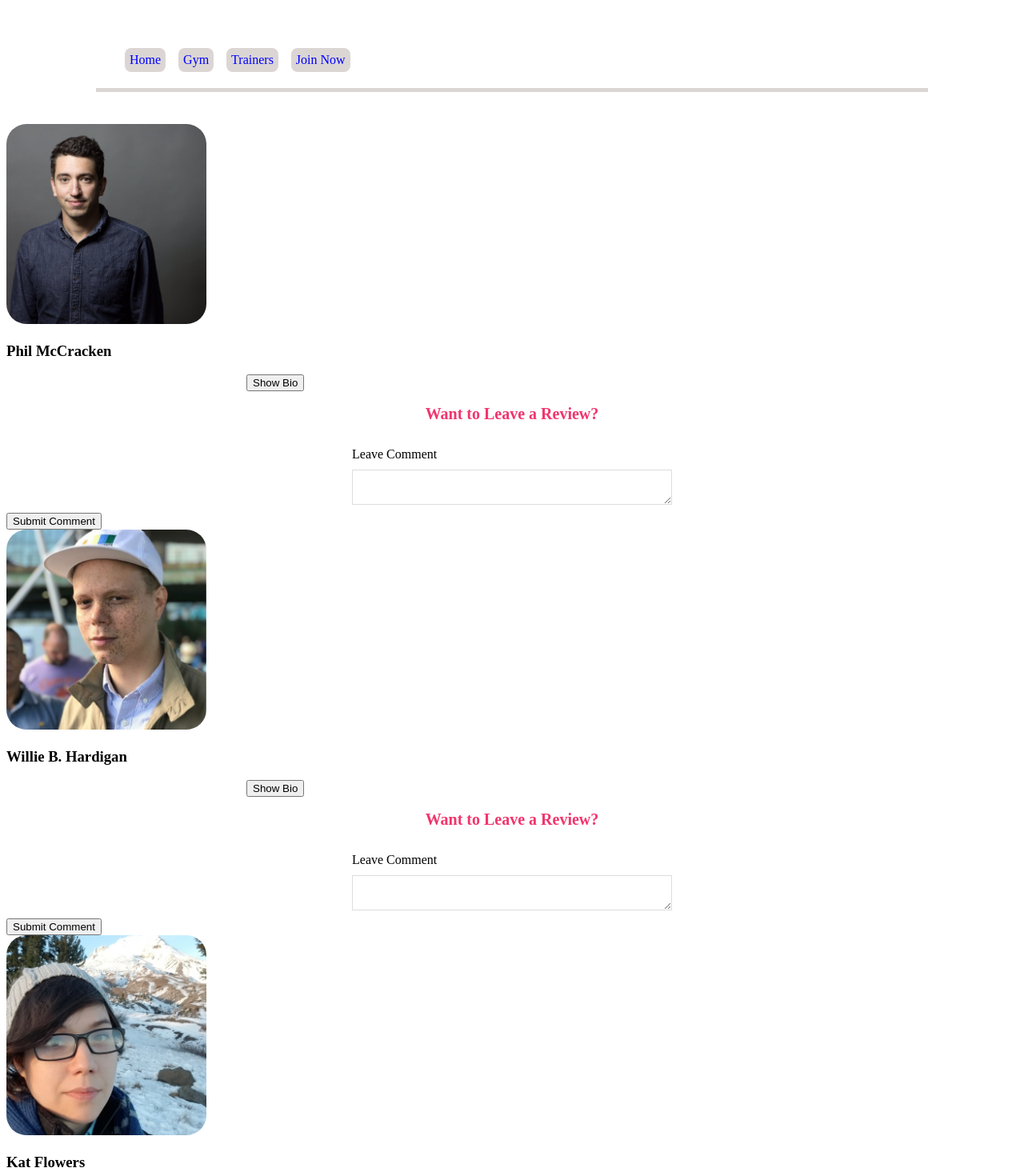
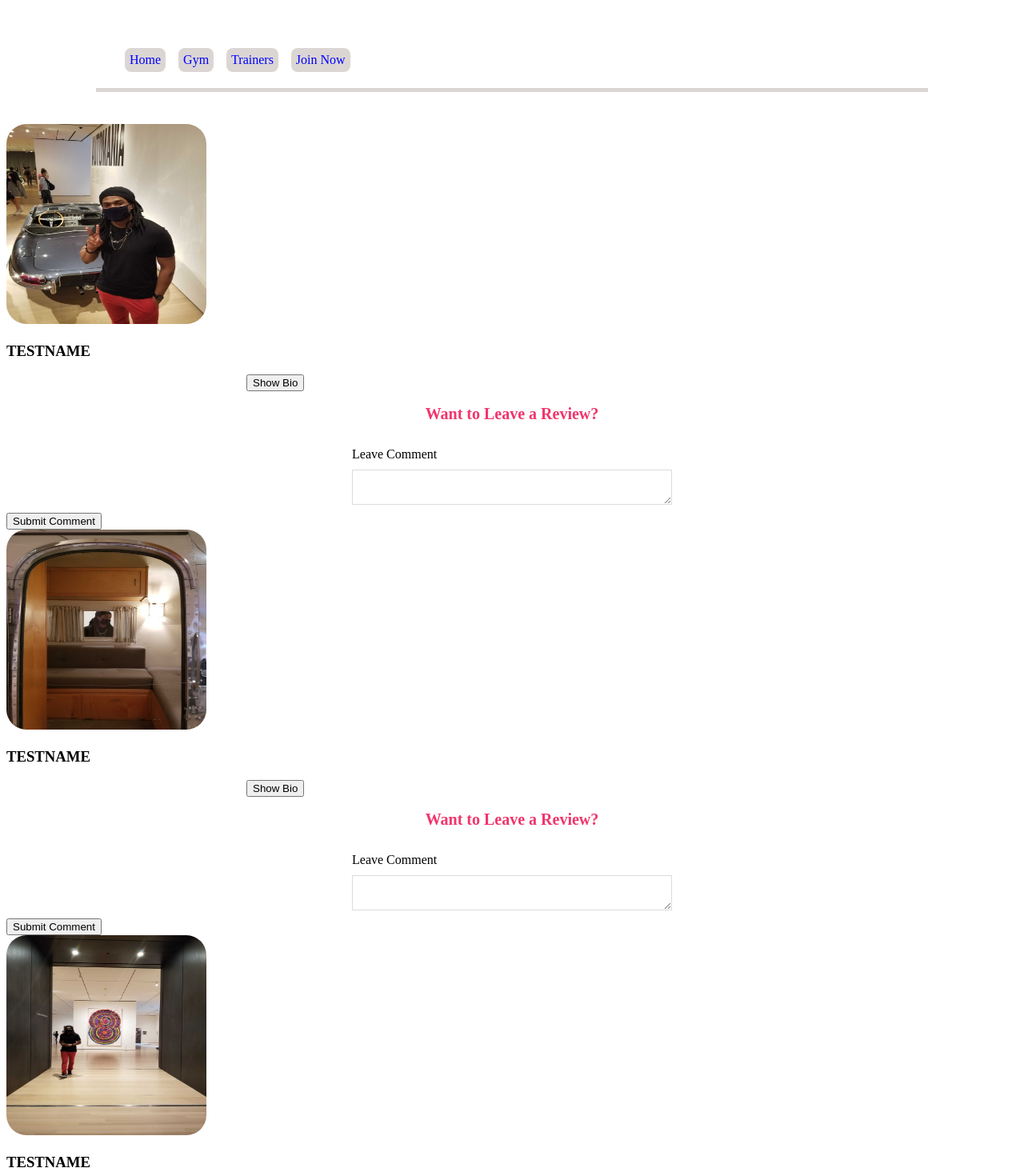
Before and after one commit to josephafulkerson/groupProjectPhase2, a React (Create React App) app: page /trainers in a window 1280 px wide. Shown: the top 1470 px of the page at 80% size. Built offline with nearby package versions, Linux system fonts and the light colour scheme; data requests are answered from the project's data file.

Commit message:
db.json update

```diff
--- a/db.json
+++ b/db.json
@@ -6,54 +6,60 @@
         "id": 1,
         "name": "Bench Press",
         "image": "BenchPress.jpg",
-        "quantity": 10
+        "quantity": 10,
+        "more-info": ""
       },
       {
         "id": 2,
         "name": "Squat Rack",
         "image": "SquatRack.jpg",
-        "quantity": 5
+        "quantity": 5,
+        "more-info": ""
       },
       {
         "id": 3,
         "name": "Treadmill",
         "image": "Treadmill.jpg",
-        "quantity": 20
+        "quantity": 20,
+        "more-info": ""
       },
       {
         "id": 4,
         "name": "Cable Machine",
         "image": "CableRow.jpg",
-        "quantity": 8
+        "quantity": 8,
+        "more-info": ""
       },
       {
         "id": 5,
         "name": "Dumbells",
         "image": "Dumbells.jpg",
-        "quantity": 10
+        "quantity": 10,
+        "more-info": ""
       },
       {
         "id": 6,
         "name": "Ball Machine",
         "image": "BallMachine.jpg",
-        "quantity": 10
+        "quantity": 10,
+        "more-info": ""
       }
     ],
 
     "trainers": [
       {
-        "name": "Phil McCracken",
-        "image": "Greg.jpeg",
+        "name": "TESTNAME",
+        "image": "test1.jpg",
         "bio": "I didn't know what family was before S&J. All I used to have was my twin mattress and bed-bugs to keep me company. Like Ralph. But that all changed when I decided to go to S&J. It’s a real family, with weights! Come down and make friends with the staff. When you're ready to get your personal training on I am here to help. Not only will I help you hit your personal records. I will take pity on your personal shortcomings. We are going to train your body and mind,for that thing your parents did. So come on down to S&J cause you need help."
       },
       {
-        "name": "Willie B. Hardigan",
-        "image": "Adam.jpeg",
+        "name": "TESTNAME",
+        "image": "test2.jpg",
         "bio": "Once upon a time I used to do bad things with the wrong people. It landed me in jail. Locked up, for some bud I got from some guy wearing a snap-back. After I served 10, I got out and wanted to change my life. Now I'm here at S&J making sure that you stay off the streets and you get in the gym. My workouts are prison court-yard style. That’s tough! We are using dumbbells, pull up bars, and good old cement to get through my workouts. When we are done, as a reward, it’s a pack of ramen-noodles for your post work out meal. Shrimp Flavor. See you in the gym!"
       },
       {
-        "name": "Kat Flowers",
-        "image": "Ix.jpeg",
+        "name": "TESTNAME",
+        "image": "test3.jpg",
         "bio": "When I was little father made me wrestle bear. But bear did not want to fight. Bear was kind and wanted to be friend. Weak bear! We eat that night, and we never go hungry. Never be bear. At S&J we take on bears. We take on lion, and we take on lazy. With number 1 scientific meal plan of snake protein and vodka we make you big and strong. Come on down to S&J and if you live through pain. If you make it congratulations you get to do it again tomorrow."
       }
     ],
@@ -71,6 +77,7 @@
 
     "comments": [
       {
+        "id": 1,
         "comment":  "test review"
       }
     ],
--- a/src/components/App.jsx
+++ b/src/components/App.jsx
@@ -16,6 +16,7 @@ function App(addMember) {
   const [members, setMembers] = useState([])
   const [trainers, setTrainers] = useState([]);
   const [ facility, setFacility ] = useState([]);
+  const [ comments, setComments ] = useState([])
 
   useEffect(() => {
     fetch(`${BASE_API_URL}/trainers`)
@@ -40,6 +41,12 @@ function App(addMember) {
       .then(data => setFacility(data))
   }, [])
 
+  useEffect(() => {
+    fetch('http://localhost:8000/comments')
+    .then(r => r.json())
+    .then(data => setComments(data))
+}, [])
+
   return (
     <div>
       <Header />
@@ -53,7 +60,7 @@ function App(addMember) {
         </Route>
         <Route exact path='/trainers'>
           {trainers.map((item) => (
-            <Trainers trainerList={item} key={item.id} />
+            <Trainers trainerList={item} key={item.id} comments={comments}/>
           ))}
         </Route>
         <Route exact path='/join'>
--- /dev/null
+++ b/src/components/CommentCard.jsx
@@ -0,0 +1,12 @@
+import React from 'react'
+
+const CommentCard = ({comment}) => {
+    console.log(comment)
+    return (
+        <ul>
+            <li>{comment}</li>
+        </ul>
+    )
+}
+
+export default CommentCard
--- a/src/components/Trainers.jsx
+++ b/src/components/Trainers.jsx
@@ -1,35 +1,40 @@
-import React, { useState, useEffect } from 'react'
-
-function Trainers({trainerList}) {
-
-    const { name, image, bio } = trainerList
-    const [ showBio, setShowBio ] = useState(false)
-    const [ comments, setComments ] = useState([])
-    const [review, setReview] = useState("")
+import React, { useState, useEffect } from "react";
+import CommentCard from "./CommentCard";
 
 
-    const images = require.context('../trainerPhotos', true)
+function Trainers({ trainerList, comments }) {
+  const { name, image, bio } = trainerList;
+  const [showBio, setShowBio] = useState(false);
+  const [review, setReview] = useState("");
+
+
+  const images = require.context("../trainerPhotos", true);
   let trainerImage = images(`./${image}`).default;
 
-    useEffect(() => {
-        fetch('http://localhost:8000/comments')
-        .then(r => r.json())
-        .then(data => setComments(data))
-    }, [])
+  const handleSubmit = (e) => {
+    e.preventDefault();
+  };
 
-    const handleSubmit = (e) => {
-        e.preventDefault()
 
-    }
 
   return (
     <div>
-            <img src={trainerImage} width='250px' height='250px' style={{borderRadius:"10%"}}/>
+      <img
+        src={trainerImage}
+        width="250px"
+        height="250px"
+        style={{ borderRadius: "10%" }}
+      />
       <h3>{name}</h3>
-            <button style={{marginLeft: '300px'}} onClick={() => setShowBio(showBio => !showBio)}>{showBio ? 'Hide Bio' : 'Show Bio'}</button>
+      <button
+        style={{ marginLeft: "300px" }}
+        onClick={() => setShowBio((showBio) => !showBio)}
+      >
+        {showBio ? "Hide Bio" : "Show Bio"}
+      </button>
       {showBio ? <p>{bio}</p> : null}
       <form onSubmit={handleSubmit}>
-            <div className= "commentbtn">
+        <div className="commentbtn">
           <h2>Want to Leave a Review?</h2>
           <label> Leave Comment </label>
           <textarea
@@ -38,11 +43,11 @@ function Trainers({trainerList}) {
             onChange={(e) => setReview(e.target.value)}
           />
         </div>
-            <input type="submit" value="Submit Comment"/>
+        <input type="submit" value="Submit Comment" />
       </form>
+      {/* {comments.map(item => <CommentCard key={item.id} comment={item}/>)} */}
     </div>
-
-    )
+  );
 }
 
-export default Trainers
+export default Trainers;
```
Lines whose indentation alone changed are shown as unchanged.
